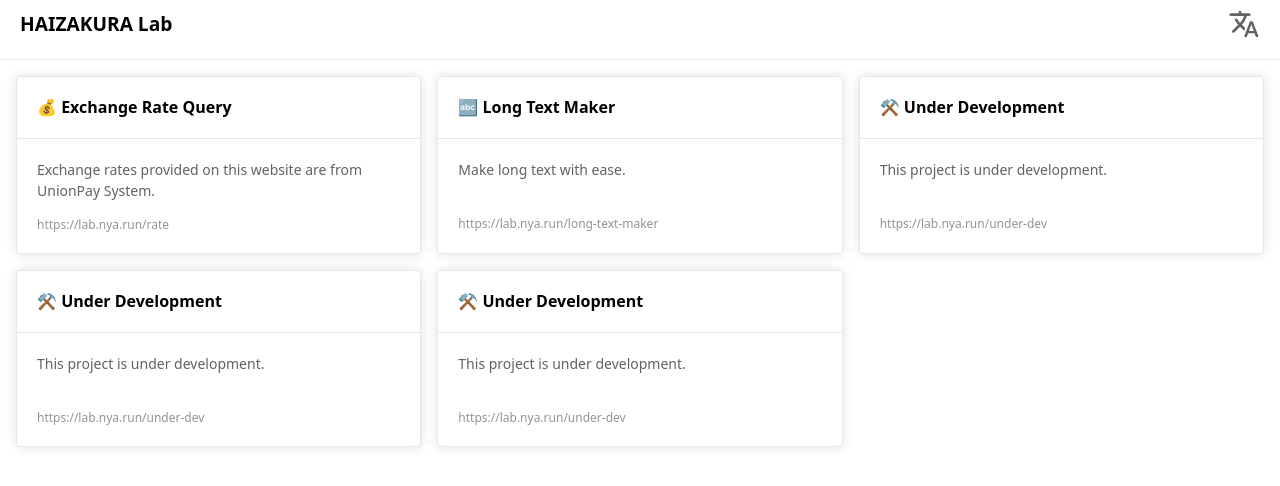
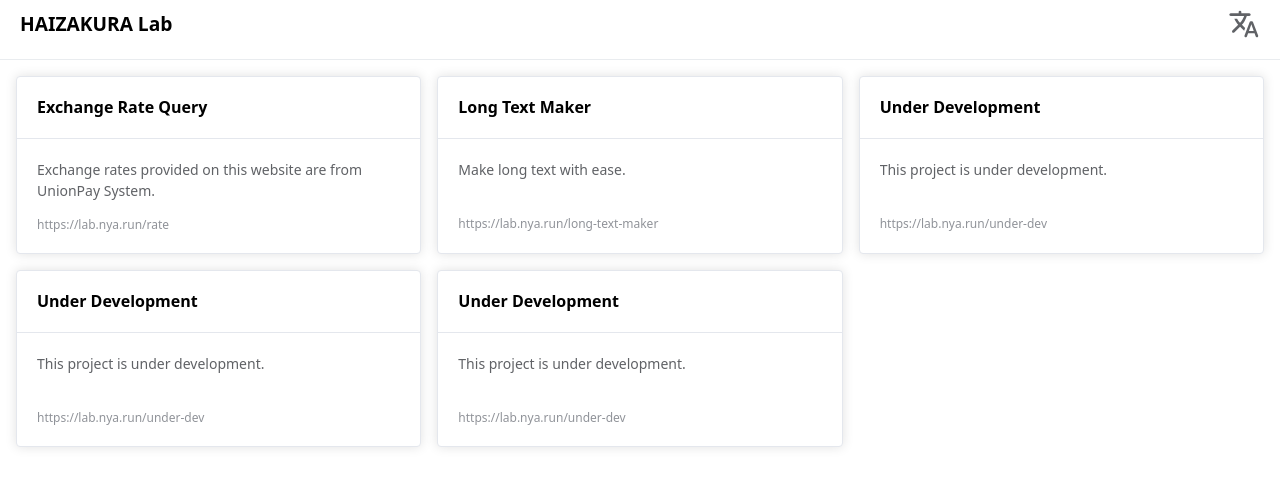
Before and after one commit to haizakura/lab, a Nuxt app: page / in a window 1280 px wide. Shown: the top 486 px of the page. Built offline with nearby package versions, Linux system fonts and the light colour scheme.

Commit message:
fix: translation

```diff
--- a/app/app.config.ts
+++ b/app/app.config.ts
@@ -1,31 +1,36 @@
 export default defineAppConfig({
   itemConfig: {
     rate: {
-      title: '💰 Exchange Rate Query',
+      icon: '💰',
+      title: 'Exchange Rate Query',
       name: 'rate',
       path: '/rate',
       desc: 'Exchange rates provided on this website are from UnionPay System.',
     },
     longTextMaker: {
-      title: '🔤 Long Text Maker',
+      icon: '🔤',
+      title: 'Long Text Maker',
       name: 'longTextMaker',
       path: '/long-text-maker',
       desc: 'Make long text with ease.',
     },
     item01: {
-      title: '⚒️ Under Development',
+      icon: '⚒️',
+      title: 'Under Development',
       name: 'underDevelopment',
       path: '/under-dev',
       desc: 'This project is under development.',
     },
     item02: {
-      title: '⚒️ Under Development',
+      icon: '⚒️',
+      title: 'Under Development',
       name: 'underDevelopment',
       path: '/under-dev',
       desc: 'This project is under development.',
     },
     item03: {
-      title: '⚒️ Under Development',
+      icon: '⚒️',
+      title: 'Under Development',
       name: 'underDevelopment',
       path: '/under-dev',
       desc: 'This project is under development.',
--- a/i18n/locales/en.json
+++ b/i18n/locales/en.json
@@ -1,5 +1,5 @@
 {
-  "💰 Exchange Rate Query": "💰 Exchange Rate Query",
+  "Exchange Rate Query": "Exchange Rate Query",
   "Exchange rates provided on this website are from UnionPay System.": "Exchange rates provided on this website are from UnionPay System.",
   "Transaction Currency": "Transaction Currency",
   "Base Currency": "Base Currency",
@@ -15,9 +15,9 @@
   "USD, U.S.Dollar": "USD, U.S.Dollar",
   "Failed to fetch exchange rate": "Failed to fetch exchange rate",
 
-  "🔤 Long Text Maker": "🔤 Long Text Maker",
+  "Long Text Maker": "Long Text Maker",
   "Make long text with ease.": "Make long text with ease.",
 
-  "⚒️ Under Development": "⚒️ Under Development",
+  "Under Development": "Under Development",
   "This project is under development.": "This project is under development."
 }
--- a/i18n/locales/ja.json
+++ b/i18n/locales/ja.json
@@ -1,5 +1,5 @@
 {
-  "💰 Exchange Rate Query": "💰 為替レート検索",
+  "Exchange Rate Query": "為替レート検索",
   "Exchange rates provided on this website are from UnionPay System.": "本サイトで提供される為替レートは、銀聯システムから取得されています。",
   "Transaction Currency": "取引通貨",
   "Base Currency": "基準通貨",
@@ -15,9 +15,9 @@
   "USD, U.S.Dollar": "USD, 米ドル",
   "Failed to fetch exchange rate": "為替レートの取得に失敗しました",
 
-  "🔤 Long Text Maker": "🔤 長文字列作成ツール",
+  "Long Text Maker": "長文字列作成ツール",
   "Make long text with ease.": "長文字列を簡単に作成します。",
 
-  "⚒️ Under Development": "⚒️ 開発中",
+  "Under Development": "開発中",
   "This project is under development.": "本プロジェクトは開発中です。"
 }
--- a/i18n/locales/zh-CN.json
+++ b/i18n/locales/zh-CN.json
@@ -1,5 +1,5 @@
 {
-  "💰 Exchange Rate Query": "💰 汇率查询",
+  "Exchange Rate Query": "汇率查询",
   "Exchange rates provided on this website are from UnionPay System.": "本网站提供的国际货币汇率数据来源于银联国际系统。",
   "Transaction Currency": "交易币种",
   "Base Currency": "基准币种",
@@ -15,9 +15,9 @@
   "USD, U.S.Dollar": "USD, 美元",
   "Failed to fetch exchange rate": "获取汇率失败",
 
-  "🔤 Long Text Maker": "🔤 长文本生成器",
+  "Long Text Maker": "长文本生成器",
   "Make long text with ease.": "轻松生成长文本。",
 
-  "⚒️ Under Development": "⚒️ 开发中",
+  "Under Development": "开发中",
   "This project is under development.": "本项目正在开发中。"
 }
```
